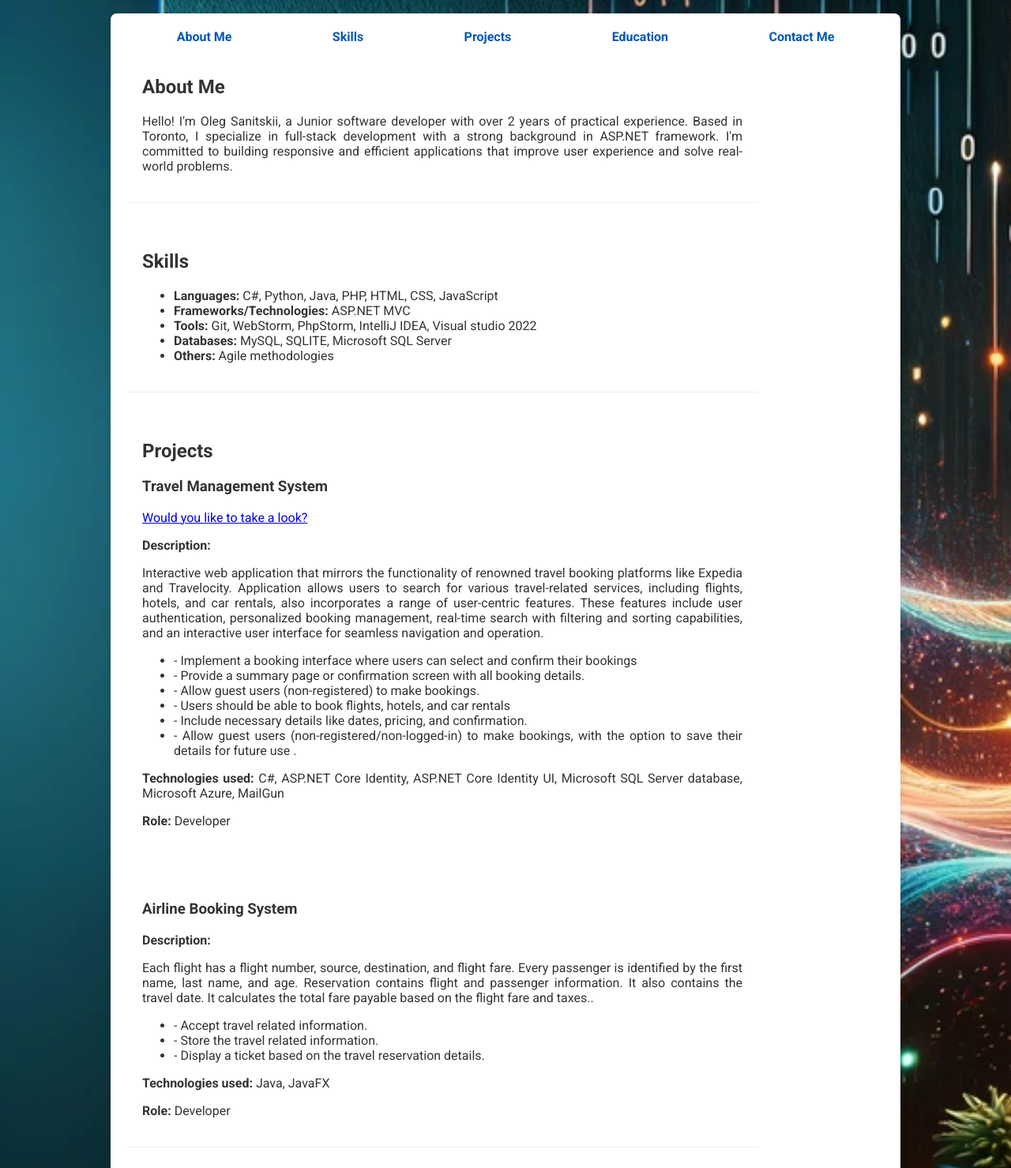
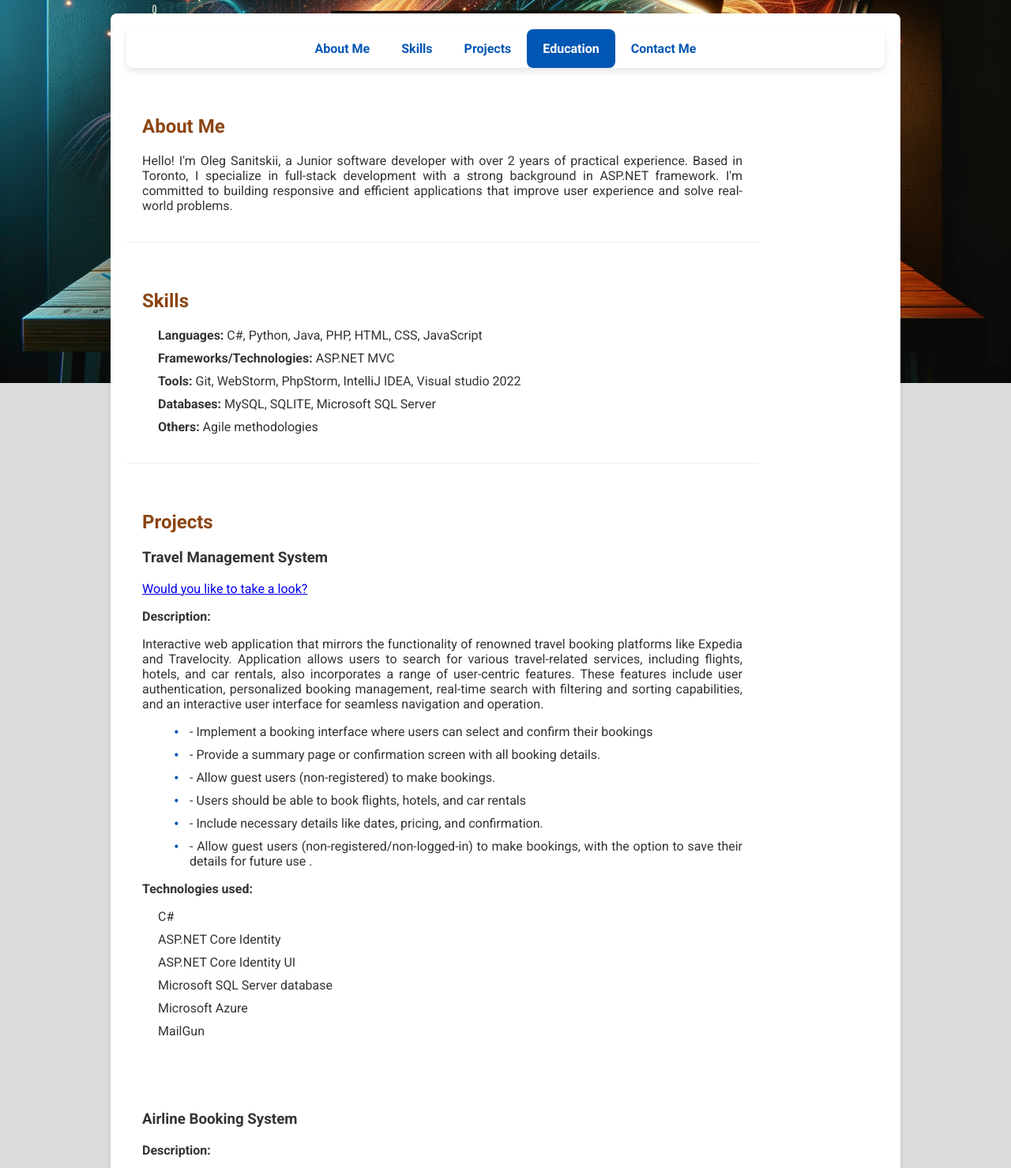
Before and after one commit to OlegSanitskii/OlegSanitskii.github.io, a plain HTML site: page index.html in a window 1280 px wide. Shown: the part 246-1725 px from the top of the page at 79% size. Drawn offline with Linux system fonts and the light colour scheme.

Commit message:
Changed design

```diff
--- a/assets/css/main.css
+++ b/assets/css/main.css
@@ -125,18 +125,58 @@ footer {
 
  */
 
+
+h1, h2 {
+    color: #8B4513;
+}
+
+ul.custom-bullet {
+    list-style: none; /* Remove default bullet points */
+    padding-left: 0; /* Remove default padding */
+}
+
+ul.custom-bullet li {
+    position: relative;
+    padding-left: 20px; /* Space for custom bullet */
+    margin-bottom: 10px; /* Space between list items */
+}
+
+
+ul.custom-bullet-blue {
+    list-style: none; /* Remove default bullet points */
+
+}
+
+ul.custom-bullet-blue li {
+    position: relative;
+    padding-left: 20px; /* Space for custom bullet */
+    margin-bottom: 10px; /* Space between list items */
+}
+
+ul.custom-bullet-blue li::before {
+    content: '•'; /* Custom bullet point */
+    position: absolute;
+    left: 0;
+    color: #0056b3; /* Match your color scheme */
+    font-size: 20px; /* Size of the bullet point */
+    line-height: 1; /* Align vertically with text */
+}
+
+
+
+
 body {
     background-image: url('../img/background1.webp');
-    background-size: cover; /* Ensure the background covers the entire screen */
+    background-size: contain, cover;
     background-repeat: no-repeat;
     font-family: 'Roboto', sans-serif;
-    margin: 0; /* Remove default margin */
-    background-color: #f5f5f5; /* Softer background color */
+    margin: 0;
+    background-color: #DCDCDC;
     color: #333;
 }
 
 header {
-    background-color: #fff; /* White background for better contrast */
+    background-color: #fff;
     box-shadow: 0px 4px 8px rgba(0,0,0,0.1);
     border-radius: 8px;
     padding: 20px;
@@ -149,29 +189,82 @@ header {
 }
 
 header img {
-    width: 100px; /* Smaller image for better balance */
+    width: 100px;
     height: auto;
-    border-radius: 50%; /* Circle image for a more modern look */
+    border-radius: 40%;
 }
 
+nav {
+    background-color: #fff;
+    box-shadow: 0 4px 8px rgba(0,0,0,0.1);
+    border-radius: 8px;
+    margin-bottom: 20px;
+    position: sticky;
+    top: 0;
+    z-index: 1000;
+}
+
+/* Styles for navigation links */
 nav ul {
     list-style: none;
     padding: 0;
+    margin: 0;
     display: flex;
-    justify-content: space-around; /* More space between links */
-    margin: 0;
+    justify-content: center;
+    align-items: center;
+}
+
+nav ul li {
+    position: relative;
 }
 
 nav ul li a {
     text-decoration: none;
     color: #0056b3;
     font-weight: bold;
-    transition: color 0.3s; /* Smooth transition for hover effect */
+    padding: 15px 20px;
+    display: block;
+    transition: color 0.3s, background-color 0.3s;
 }
 
 nav ul li a:hover {
-    text-decoration: underline;
     color: #003875;
+    background-color: #f0f0f0;
+    border-radius: 8px;
+}
+
+/* Active link indicator */
+nav ul li a.active {
+    color: #fff;
+    background-color: #0056b3;
+    border-radius: 8px;
+}
+
+/* Smooth scrolling */
+html {
+    scroll-behavior: smooth;
+}
+
+/* Dropdown menu */
+nav ul li ul {
+    display: none;
+    position: absolute;
+    top: 100%;
+    left: 0;
+    background-color: #fff;
+    box-shadow: 0 4px 8px rgba(0,0,0,0.1);
+    border-radius: 8px;
+    overflow: hidden;
+    z-index: 1000;
+}
+
+nav ul li:hover ul {
+    display: block;
+}
+
+nav ul li ul li a {
+    padding: 10px 20px;
+    width: 200px; /* Adjust as needed */
 }
 
 main {
@@ -190,12 +283,12 @@ section {
     margin-bottom: 20px;
     box-sizing: border-box;
     text-align: justify;
-    border-bottom: 1px solid #eee; /* Separator between sections */
+    border-bottom: 1px solid #eee;
 }
 
 footer {
-    background-color: #333; /* Dark background for contrast */
-    color: #fff; /* White text for readability */
+    background-color: #333;
+    color: #fff;
     border-radius: 8px;
     text-align: center;
     padding: 20px;
@@ -217,7 +310,7 @@ footer {
     cursor: pointer;
     display: none;
     z-index: 1000;
-    transition: background-color 0.3s; /* Smooth transition for hover effect */
+    transition: background-color 0.3s;
 }
 
 #scrollTopBtn:hover {
@@ -229,9 +322,25 @@ footer {
         flex-direction: column;
     }
 
+    nav ul {
+        flex-direction: column;
+        align-items: flex-start;
+    }
+
     nav ul li {
         width: 100%;
-        text-align: center;
-        margin-bottom: 10px;
+    }
+
+    nav ul li a {
+        width: 100%;
+    }
+
+    nav ul li ul {
+        position: static;
+        width: 100%;
+    }
+
+    nav ul li ul li a {
+        width: 100%;
     }
 }
--- a/index.html
+++ b/index.html
@@ -23,13 +23,31 @@
 
     <nav>
         <ul>
-            <li><a href="#about">About Me</a></li>
-            <li><a href="#skills">Skills</a></li>
-            <li><a href="#projects">Projects</a></li>
-            <li><a href="#education">Education</a></li>
-            <li><a href="#contact">Contact Me</a></li>
+            <li><a href="#about" class="nav-link">About Me</a></li>
+            <li><a href="#skills" class="nav-link">Skills</a></li>
+            <li><a href="#projects" class="nav-link">Projects</a>
+                <ul>
+                    <li><a href="https://comp2139-assignment2.azurewebsites.net/" class="nav-link">Travel Management System</a></li>
+
+                </ul>
+            </li>
+            <li><a href="#education" class="nav-link">Education</a>
+                <ul>
+                    <li><a href = "assets/img/blank.pdf">Dean's Honour List</a></li>
+                    <li><a href = "assets/img/AcademicTranscipt.pdf">Academic Transcript</a></li>
+                </ul>
+            </li>
+            <li><a href="#contact" class="nav-link">Contact Me</a>
+                <ul>
+                    <li><strong>Email:</strong> <a href="mailto:olegsanitskii@gmail.com">olegsanitskii@gmail.com</a></li>
+                    <li><strong>LinkedIn:</strong> <a href="https://www.linkedin.com/in/oleg-sanitskii-6a21b02aa/">Oleg Sanitskii</a></li>
+                    <li><strong>GitHub:</strong> <a href="https://github.com/OlegSanitskii">Oleg Sanitskii</a></li>
+                </ul>
+
+            </li>
         </ul>
     </nav>
+
 
 
     <section id="about">
@@ -43,7 +61,7 @@
 
     <section id="skills">
         <h2>Skills</h2>
-        <ul>
+        <ul class="custom-bullet">
             <li><strong>Languages:</strong> C#, Python, Java, PHP, HTML, CSS, JavaScript</li>
             <li><strong>Frameworks/Technologies:</strong> ASP.NET MVC</li>
             <li><strong>Tools:</strong> Git, WebStorm, PhpStorm, IntelliJ IDEA, Visual studio 2022</li>
@@ -67,7 +85,7 @@
             interactive user interface for seamless navigation and operation.
         </p>
 
-        <ul>
+        <ul class="custom-bullet-blue">
             <li>- Implement a booking interface where users can select and confirm their bookings</li>
             <li> - Provide a summary page or confirmation screen with all booking details.</li>
             <li> - Allow guest users (non-registered) to make bookings.</li>
@@ -79,10 +97,15 @@
         </ul>
 
 
-        <p><strong>Technologies used:</strong>  C#, ASP.NET Core Identity, ASP.NET Core Identity UI, Microsoft SQL Server database,
-            Microsoft Azure, MailGun  </p>
-        <p><strong>Role:</strong> Developer</p>
-
+        <p><strong>Technologies used:</strong>
+        <ul class="custom-bullet">
+            <li>C#</li>
+            <li>ASP.NET Core Identity</li>
+            <li>ASP.NET Core Identity UI</li>
+            <li> Microsoft SQL Server database</li>
+            <li>Microsoft Azure</li>
+            <li>MailGun</li>
+        </ul>
 
         <br>
         <br>
@@ -96,7 +119,7 @@
             Reservation contains flight and passenger information. It also contains the travel date.
             It calculates the total fare payable based on the flight fare and taxes..</p>
 
-            <ul>
+            <ul class="custom-bullet-blue">
                 <li>- Accept travel related information.</li>
                 <li> - Store the travel related information.</li>
                 <li> - Display a ticket based on the travel reservation details.</li>
@@ -104,7 +127,7 @@
 
 
         <p><strong>Technologies used:</strong>  Java, JavaFX </p>
-        <p><strong>Role:</strong> Developer</p>
+
     </section>
 
     <section id="education">
@@ -112,7 +135,7 @@
         <p><strong>Degree:</strong> <a href="https://www.georgebrown.ca/programs/computer-programming-and-analysis-program-online-t197">
             Advanced Diploma – George Brown College</a></p>
 
-            <ul>
+            <ul class="custom-bullet">
                 <li>  Full-Stack Web Development</li>
                 <li>  Database Administration and Architecture</li>
                 <li>  IT and Networking</li>
@@ -139,7 +162,7 @@
         <br>
         <br>
 
-        <ul>
+        <ul class="custom-bullet">
             <li><strong>Email:</strong> <a href="mailto:olegsanitskii@gmail.com">olegsanitskii@gmail.com</a></li>
             <li><strong>LinkedIn:</strong> <a href="https://www.linkedin.com/in/oleg-sanitskii-6a21b02aa/">Oleg Sanitskii</a></li>
             <li><strong>GitHub:</strong> <a href="https://github.com/OlegSanitskii">Oleg Sanitskii</a></li>
@@ -166,6 +189,29 @@
             mybutton.style.display = "none";
         }
     }
+
+
+
+
+    window.addEventListener('scroll', () => {
+        const sections = document.querySelectorAll('section');
+        const navLinks = document.querySelectorAll('nav ul li a');
+
+        sections.forEach(section => {
+            const rect = section.getBoundingClientRect();
+            const id = section.getAttribute('id');
+
+            if (rect.top <= 50 && rect.bottom >= 50) {
+                navLinks.forEach(link => {
+                    link.classList.remove('active');
+                    if (link.getAttribute('href') === `#${id}`) {
+                        link.classList.add('active');
+                    }
+                });
+            }
+        });
+    });
+
 </script>
 
 </body>
```
